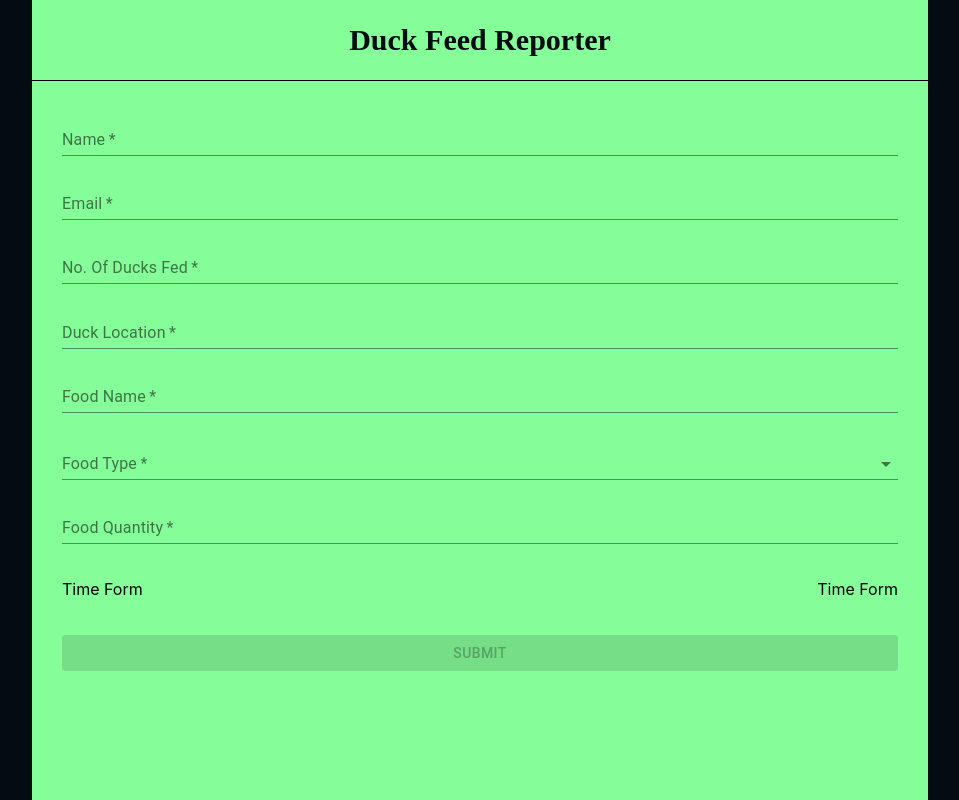
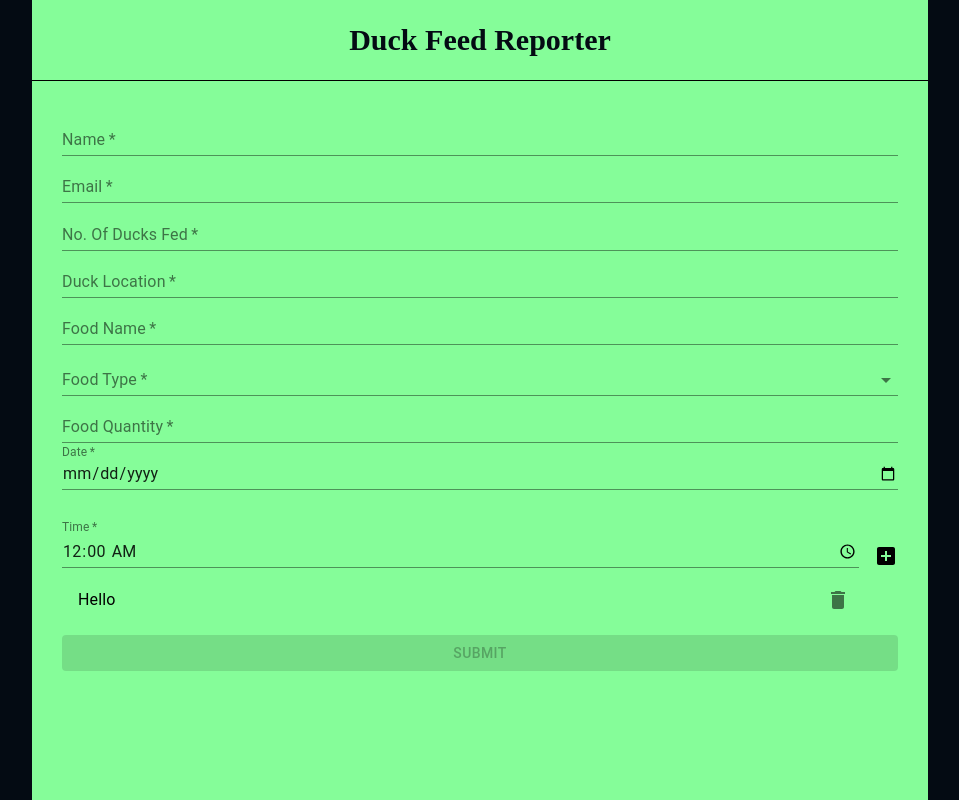
Before and after one commit to nnajiabraham/duck-feed-reporter, a React (Create React App) app in the folder frontend/: page / in a window 1280 px wide. Shown: the whole page, without its empty margins (160-1119 px from the left). Built offline with nearby package versions, Linux system fonts and the light colour scheme; a web font is replaced by a local one.

Commit message:
adding time section

```diff
--- a/frontend/package.json
+++ b/frontend/package.json
@@ -4,6 +4,7 @@
   "private": true,
   "dependencies": {
     "@material-ui/core": "^4.10.1",
+    "@material-ui/icons": "^4.9.1",
     "@testing-library/jest-dom": "^4.2.4",
     "@testing-library/react": "^9.5.0",
     "@testing-library/user-event": "^7.2.1",
--- a/frontend/src/components/TimeForm/TimeForm.tsx
+++ b/frontend/src/components/TimeForm/TimeForm.tsx
@@ -1,21 +1,78 @@
+import {
+  createStyles,
+  IconButton,
+  List,
+  ListItem,
+  ListItemIcon,
+  ListItemText,
+  makeStyles,
+  Theme,
+} from "@material-ui/core";
+import AddBox from "@material-ui/icons/AddBox";
+import Delete from "@material-ui/icons/Delete";
 import React from "react";
 import styled from "styled-components";
+import TextInput from "../TextInput/TextInput";
 
 const Wrapper = styled.div`
   display: flex;
+  flex-direction: column;
   justify-content: space-between;
 `;
 
+const TimeSection = styled.div`
+  display: flex;
+  margin-top: 30px;
+  /* flex-direction: column; */
+  /* justify-content: center; */
+`;
+
+const useStyles = makeStyles((theme: Theme) =>
+  createStyles({
+    iconButton: {
+      padding: 0,
+      alignSelf: "flex-end",
+      marginLeft: "15px",
+    },
+  })
+);
+
 const TimeForm = () => {
+  const classes = useStyles();
   return (
     <Wrapper>
-      <div>
-        <p>Time Form</p>
-      </div>
+      <TextInput
+        id={"date"}
+        label="Date"
+        type="date"
+        size="small"
+        InputLabelProps={{
+          shrink: true,
+        }}
+      />
 
-      <div>
-        <p>Time Form</p>
-      </div>
+      <TimeSection>
+        <TextInput
+          id="time"
+          label="Time"
+          type="time"
+          defaultValue="00:00"
+          InputLabelProps={{
+            shrink: true,
+          }}
+        />
+        <IconButton color={"inherit"} className={classes.iconButton}>
+          <AddBox />
+        </IconButton>
+      </TimeSection>
+      <List component="nav" aria-labelledby="nested-list-subheader">
+        <ListItem button>
+          <ListItemText primary="Hello" />
+          <ListItemIcon>
+            <Delete />
+          </ListItemIcon>
+        </ListItem>
+      </List>
     </Wrapper>
   );
 };
```
Also changed, not shown: 1 other file (tests, documents, lock files or other folders).
